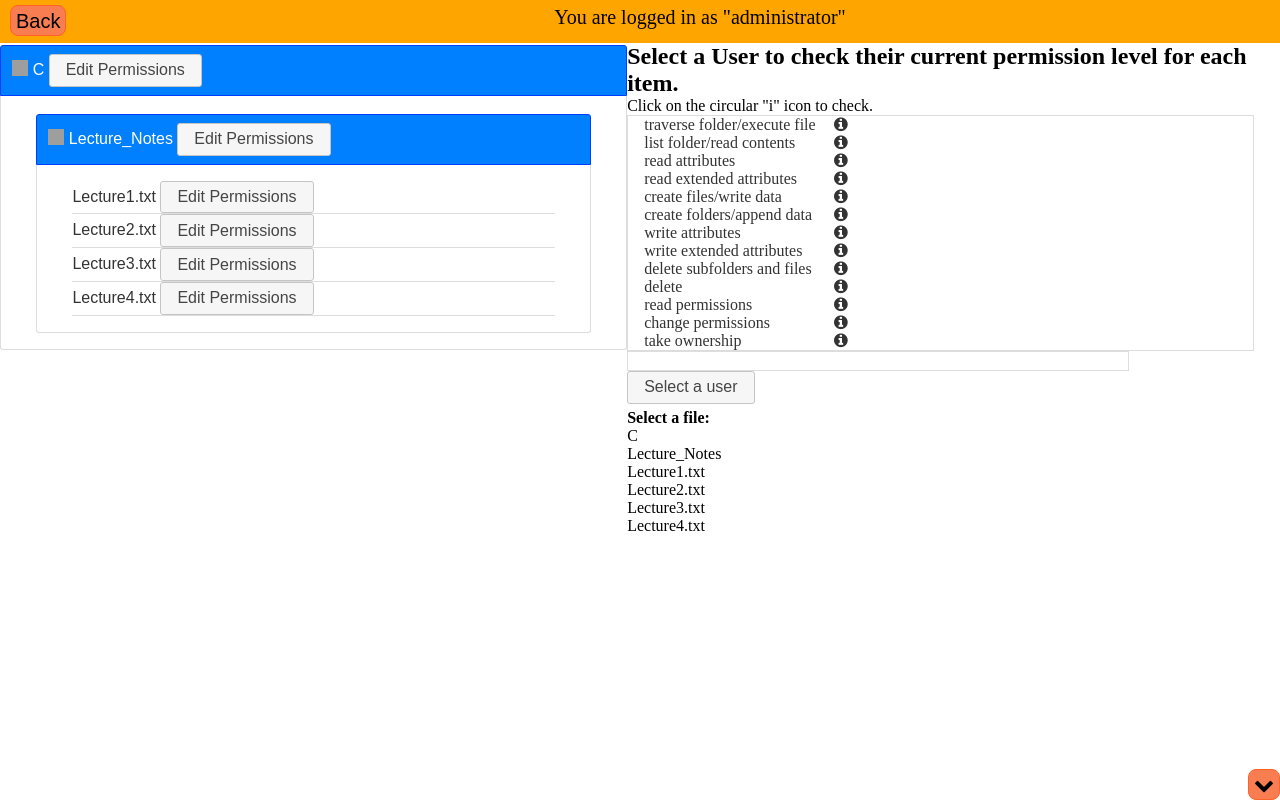
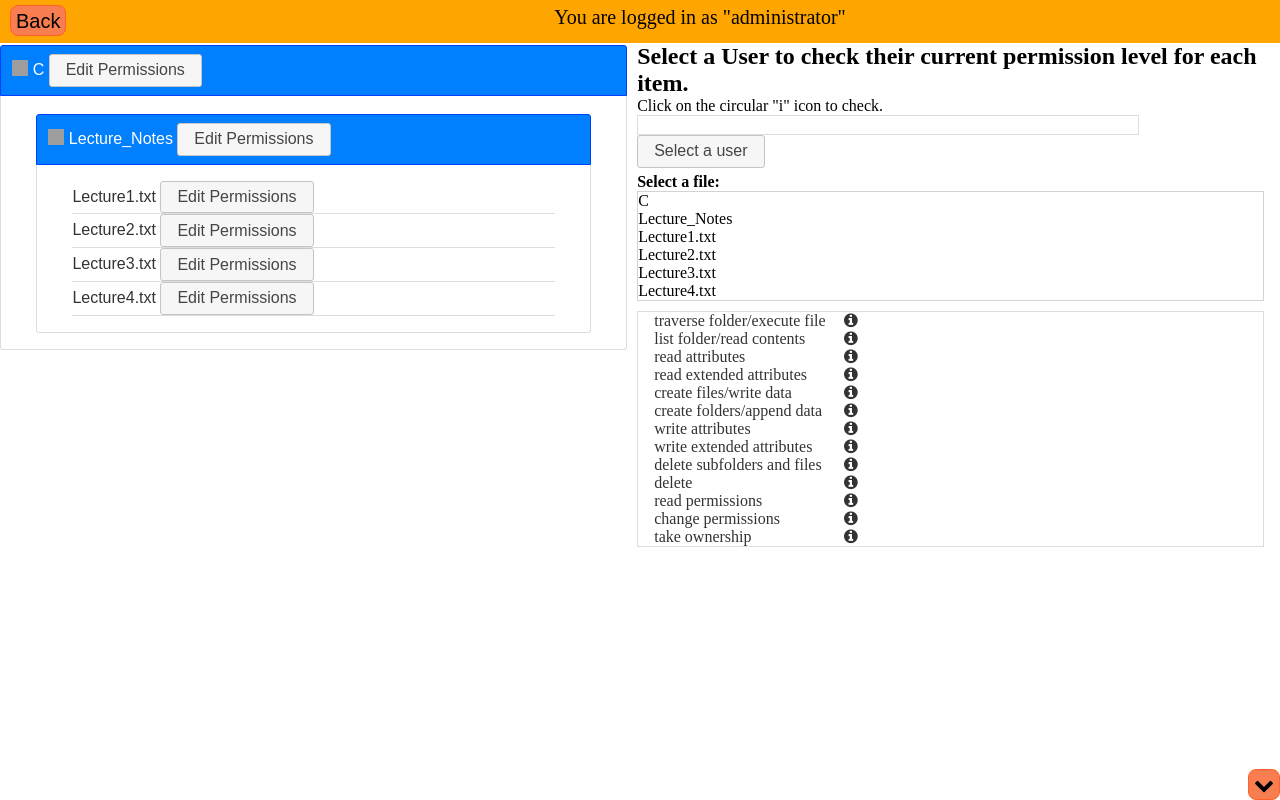
Before and after one commit to cse-256-f22/gender-mag-project-miaisabelhannah, a website: page wrapper_let_ta_modify.html in a window 1280 px wide. Drawn offline with nearby package versions, Linux system fonts and the light colour scheme; grey boxes are pictures that could not be loaded; a web font is replaced by a local one.

Commit message:
making it look a little nicer

```diff
--- a/fileperms_style.css
+++ b/fileperms_style.css
@@ -18,6 +18,18 @@
     right: 0;
 }
 
+#permdialog_objname {
+    text-align: center;
+}
+
+#sidepanel {
+    margin-left: 10px;
+}
+
+#file-select-field {
+    border: 1px lightgray solid;
+    margin-bottom: 10px;
+}
 
 #mturk-top-banner-drop-down-content {
     position: absolute;
--- a/view.js
+++ b/view.js
@@ -28,10 +28,11 @@ function add_files_to_select_field(file_obj, path) {
 
 
 
+// $('#sidepanel').append(effective_perm_panel);
+$('#sidepanel').append(user_select_field);
+$('#sidepanel').append($(`<p><strong>Select a file:</strong></p>`));
+$('#sidepanel').append(file_select_field);
 $('#sidepanel').append(effective_perm_panel);
-$('#sidepanel').append(user_select_field);
-$('#sidepanel').append($(`<p><strong>Select a file:</strong></p>`))
-$('#sidepanel').append(file_select_field)
 
 const info_dialog = define_new_dialog("info-dialog", "Permissions Info");
 $('.perm_info').click(function(){
--- a/view_baseline.js
+++ b/view_baseline.js
@@ -8,7 +8,7 @@ show_starter_dialogs = false // set this to "false" to disable the survey and 3-
 perm_dialog = define_new_dialog('permdialog', title='Permissions', options = {
     // The following are standard jquery-ui options. See https://jqueryui.com/dialog/
     height: 500,
-    width: 400,
+    width: 700,
     buttons: {
         OK:{
             text: "OK",
@@ -18,7 +18,7 @@ perm_dialog = define_new_dialog('permdialog', title='Permissions', options = {
             }
         },
         Advanced: {
-            text: "Advanced",
+            text: "More options",
             id: "perm-dialog-advanced-button",
             click: function() {
                 open_advanced_dialog(perm_dialog.attr('filepath'))
@@ -29,10 +29,10 @@ perm_dialog = define_new_dialog('permdialog', title='Permissions', options = {
 
 // Make the initial "Object Name:" text:
 // If you pass in valid HTML to $(), it will *create* elements instead of selecting them. (You still have to append them, though)
-obj_name_div = $('<div id="permdialog_objname" class="section">Object Name: <span id="permdialog_objname_namespan"></span> </div>')
+obj_name_div = $('<div id="permdialog_objname" class="section">Changing permissions for <span id="permdialog_objname_namespan"></span> </div>')
 
 //Make the div with the explanation about special permissions/advanced settings:
-advanced_expl_div = $('<div id="permdialog_advanced_explantion_text">For special permissions or advanced settings, click Advanced.</div>')
+advanced_expl_div = $('<div id="permdialog_advanced_explantion_text">To change file ownership or special permissions, click More Options.</div>')
 
 // Make the (grouped) permission checkboxes table:
 grouped_permissions = define_grouped_permission_checkboxes('permdialog_grouped_permissions')
@@ -158,7 +158,7 @@ perm_remove_user_button.click(function(){
 
 // --- Append all the elements to the permissions dialog in the right order: ---
 perm_dialog.append(obj_name_div)
-perm_dialog.append($('<div id="permissions_user_title">Group or user names:</div>'))
+perm_dialog.append($('<div id="permissions_user_title"><strong>Select a group or user:</strong></div>'))
 perm_dialog.append(file_permission_users)
 perm_dialog.append(perm_add_user_select)
 perm_add_user_select.append(perm_remove_user_button) // Cheating a bit again - add the remove button the the 'add user select' div, just so it shows up on the same line.
@@ -535,7 +535,7 @@ let perm_entry_dialog = $('#permentry').dialog({
             id: "permission-entry-ok-button",
             click: function() {
                 open_advanced_dialog($('#advdialog').attr('filepath') )// redo advanced dialog (recalc permissions)
-                perm_dialog.attr('filepath', filepath) // reload contents of permissions dialog
+                perm_dialog.attr('filepath', $('#advdialog').attr('filepath')) // reload contents of permissions dialog
                 $( this ).dialog( "close" );
             }
         }
```
